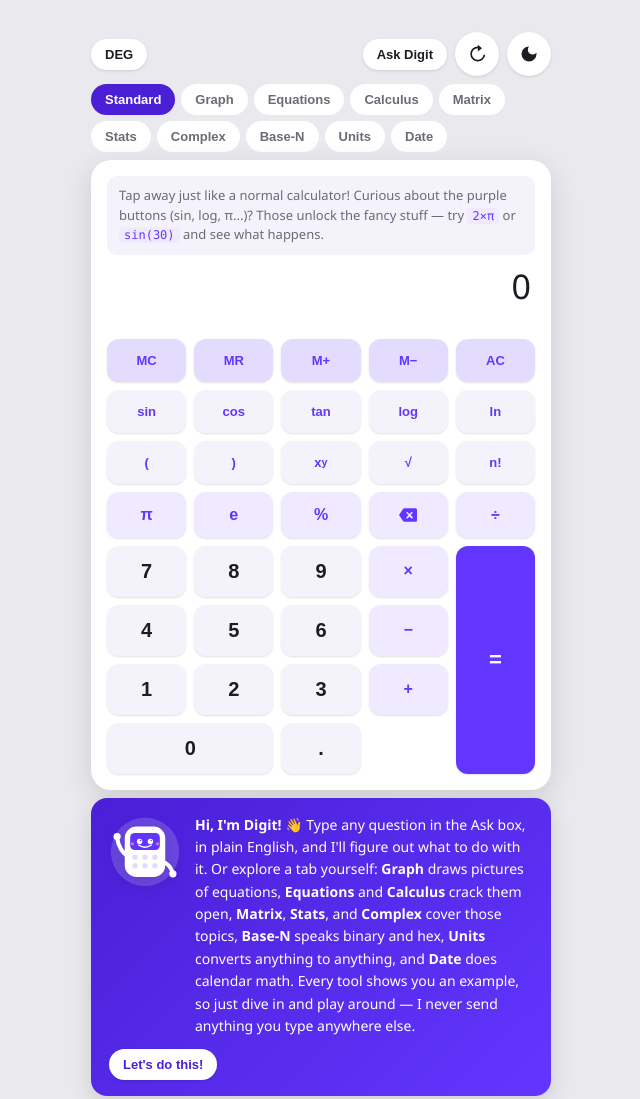
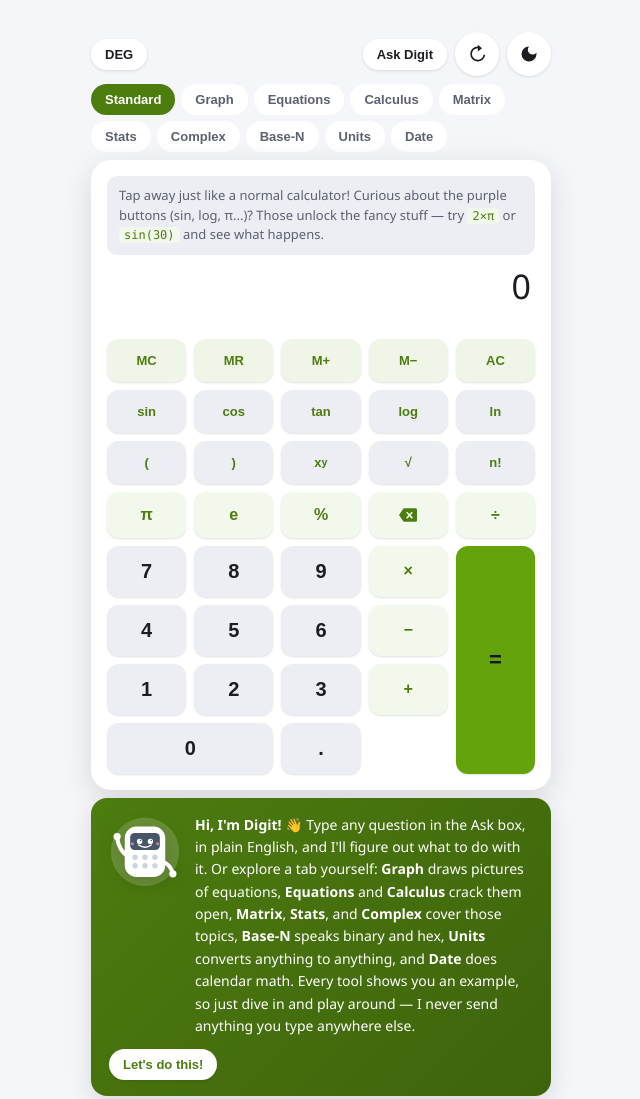
Before and after one commit to Nkosie199/Calculator, a website built with Vite: page index.html in a window 1280 px wide. Shown: the top 1099 px of the page, without its empty margins (319-959 px from the left). Built offline with nearby package versions, Linux system fonts and the light colour scheme.

Commit message:
Calculator in its lime brand, with the approved lime logo (BC-3)
style.css carries Ringer's Calculator palette: lime primary, slate secondary,
cyan tertiary, on the shared true-dark (#050608) and light (#F5F6FA)
surfaces. Lime fills take dark text; lime text and the welcome banner use
lime's text shade (#4D7C0F, 5:1 with white). The logo is now a lime tile with
a white calculator and slate keys, approved by the owner, in the favicon, the
PWA icons, theme colours and Digit's screen.

Co-Authored-By: Claude Opus 5.5 <noreply@anthropic.com>

```diff
--- a/index.html
+++ b/index.html
@@ -3,7 +3,7 @@
 <head>
   <meta charset="UTF-8" />
   <meta name="viewport" content="width=device-width, initial-scale=1.0, maximum-scale=1" />
-  <meta name="theme-color" content="#6236ff" />
+  <meta name="theme-color" content="#65a30d" />
   <meta name="description" content="A fast, offline-first scientific calculator. No login, and your calculations never leave your browser." />
   <title>Calculator</title>
   <link rel="icon" href="/favicon.svg" type="image/svg+xml" />
@@ -43,20 +43,20 @@
             <path d="M118 105 Q137 113 141 130" stroke="#ffffff" stroke-width="9" stroke-linecap="round" fill="none" />
             <circle cx="142" cy="133" r="8" fill="#ffffff" />
             <rect x="35" y="28" width="90" height="112" rx="26" fill="#ffffff" />
-            <rect x="47" y="42" width="66" height="38" rx="10" fill="#6236ff" />
+            <rect x="47" y="42" width="66" height="38" rx="10" fill="#475569" />
             <circle cx="68" cy="61" r="6" fill="#ffffff" />
             <circle cx="92" cy="61" r="6" fill="#ffffff" />
-            <circle cx="70" cy="59" r="1.6" fill="#6236ff" />
-            <circle cx="94" cy="59" r="1.6" fill="#6236ff" />
+            <circle cx="70" cy="59" r="1.6" fill="#475569" />
+            <circle cx="94" cy="59" r="1.6" fill="#475569" />
             <path d="M66 69 Q80 79 94 69" stroke="#ffffff" stroke-width="3" fill="none" stroke-linecap="round" />
             <circle cx="52" cy="66" r="3.5" fill="#ff9bc0" opacity="0.7" />
             <circle cx="108" cy="66" r="3.5" fill="#ff9bc0" opacity="0.7" />
-            <circle cx="58" cy="96" r="6" fill="#e4dcff" />
-            <circle cx="80" cy="96" r="6" fill="#e4dcff" />
-            <circle cx="102" cy="96" r="6" fill="#e4dcff" />
-            <circle cx="58" cy="115" r="6" fill="#e4dcff" />
-            <circle cx="80" cy="115" r="6" fill="#e4dcff" />
-            <circle cx="102" cy="115" r="6" fill="#e4dcff" />
+            <circle cx="58" cy="96" r="6" fill="#cbd5e1" />
+            <circle cx="80" cy="96" r="6" fill="#cbd5e1" />
+            <circle cx="102" cy="96" r="6" fill="#cbd5e1" />
+            <circle cx="58" cy="115" r="6" fill="#cbd5e1" />
+            <circle cx="80" cy="115" r="6" fill="#cbd5e1" />
+            <circle cx="102" cy="115" r="6" fill="#cbd5e1" />
           </svg>
         </div>
         <p>
--- a/src/style.css
+++ b/src/style.css
@@ -1,16 +1,20 @@
+/* Brand colours are Ringer's Calculator palette (BC-3): lime primary, slate secondary, cyan tertiary. */
 :root {
-  --bg: #e9e9ee;
+  --bg: #f5f6fa;
   --surface: #ffffff;
-  --surface-alt: #f4f3fb;
+  --surface-alt: #eceef4;
   --text: #1c1c22;
-  --text-muted: #6b6b76;
-  --accent: #6236ff;
-  --accent-contrast: #ffffff;
+  --text-muted: #5b6170;
+  /* Fills and outlines; text on a lime fill is dark for 4.5:1 */
+  --accent: #65a30d;
+  --accent-contrast: #111827;
+  --secondary: #475569;
+  --tertiary: #0e7490;
   --key-bg: #ffffff;
-  --key-text: #6236ff;
-  --key-op-bg: #efeaff;
-  --key-op-text: #6236ff;
-  --key-mem-bg: #e4dcff;
+  --key-text: #4d7c0f;
+  --key-op-bg: color-mix(in srgb, #65a30d 8%, #ffffff);
+  --key-op-text: #4d7c0f;
+  --key-mem-bg: color-mix(in srgb, #65a30d 10%, #ffffff);
   --error: #d1364b;
   --shadow: rgba(0, 0, 0, 0.12);
   --overlay-bg: rgba(20, 18, 30, 0.82);
@@ -20,29 +24,30 @@
   --overlay-border: rgba(255, 255, 255, 0.12);
   --overlay-hover: rgba(255, 255, 255, 0.06);
   /*
-   * Fixed (not redefined per theme) — used wherever small text sits directly on a purple fill
-   * or a white/light surface. --accent is deliberately lighter in dark mode so it reads well as
-   * large fills and outlines there, but that same lighter purple fails WCAG AA (4.5:1) as a
-   * background under small white text, or as small text on a light surface. --accent-strong is
-   * verified >8:1 against white in both directions, so it's the one to use for that specific job.
+   * Fixed (not redefined per theme): lime's light-mode text shade, for small text on a light
+   * surface and for fills under white text. It is 5:1 against white in both directions; the
+   * lighter --accent fails that in either mode.
    */
-  --accent-strong: #4a1fd6;
+  --accent-strong: #4d7c0f;
+  --on-accent-strong: #ffffff;
   color-scheme: light;
 }
 
 :root[data-theme='dark'] {
-  --bg: #17161d;
-  --surface: #201f29;
-  --surface-alt: #2a2836;
+  --bg: #050608;
+  --surface: #0b0d12;
+  --surface-alt: #13161e;
   --text: #f1f0f5;
-  --text-muted: #a3a1af;
-  --accent: #8b6bff;
-  --accent-contrast: #ffffff;
-  --key-bg: #2a2836;
-  --key-text: #cabfff;
-  --key-op-bg: #362f52;
-  --key-op-text: #cabfff;
-  --key-mem-bg: #362f52;
+  --text-muted: #a3a7b5;
+  --accent: #a3e635;
+  --accent-contrast: #111827;
+  --secondary: #94a3b8;
+  --tertiary: #22d3ee;
+  --key-bg: #13161e;
+  --key-text: #a3e635;
+  --key-op-bg: color-mix(in srgb, #a3e635 16%, #0b0d12);
+  --key-op-text: #a3e635;
+  --key-mem-bg: color-mix(in srgb, #a3e635 24%, #0b0d12);
   --error: #ff6b81;
   --shadow: rgba(0, 0, 0, 0.4);
   --overlay-bg: rgba(10, 9, 15, 0.9);
@@ -174,11 +179,9 @@ body {
 }
 
 .welcome-banner {
-  /* Both stops use --accent-strong-family purples (verified >6:1 against white text at every
-     point in between), not the theme's --accent, which is deliberately lighter in dark mode and
-     would drop white text below WCAG AA here. */
-  background: linear-gradient(135deg, var(--accent-strong), #6236ff);
-  color: #ffffff;
+  /* Both stops are the lime text shade or darker, so white text stays above 4.5:1 throughout. */
+  background: linear-gradient(135deg, var(--accent-strong), color-mix(in srgb, var(--accent-strong) 80%, #000));
+  color: var(--on-accent-strong);
   border-radius: 16px;
   padding: 16px 18px;
   display: flex;
@@ -367,7 +370,7 @@ body {
   /* --accent-strong, not --accent: at 13px/600 this text is too small to qualify for the relaxed
      "large text" contrast threshold, and dark mode's lighter --accent fails the normal-text one. */
   background: var(--accent-strong);
-  color: var(--accent-contrast);
+  color: var(--on-accent-strong);
 }
 
 .mode-tab:focus-visible {
--- a/src/ui/modes/graph.ts
+++ b/src/ui/modes/graph.ts
@@ -2,7 +2,7 @@ import { CalcError, compileFunctionOfX } from '../../core/parser';
 import { findRoots } from '../../core/equations';
 import { getAngleMode } from '../angleMode';
 
-const COLORS = ['#6236ff', '#ff6b6b', '#2fbf71', '#ffa62b', '#00b8d9', '#d946ef'];
+const COLORS = ['#65a30d', '#ff6b6b', '#2fbf71', '#ffa62b', '#00b8d9', '#d946ef'];
 
 interface FunctionRow {
   id: number;
--- a/vite.config.ts
+++ b/vite.config.ts
@@ -17,7 +17,7 @@ export default defineConfig({
         start_url: '/',
         display: 'standalone',
         background_color: '#e9e9ee',
-        theme_color: '#6236ff',
+        theme_color: '#65a30d',
         icons: [
           {
             src: '/favicon.svg',
```
Also changed, not shown: public/privacy.html (+2 -2 lines), public/favicon.svg, public/icons/apple-touch-icon.png, public/icons/icon-192.png, public/icons/icon-512.png.
